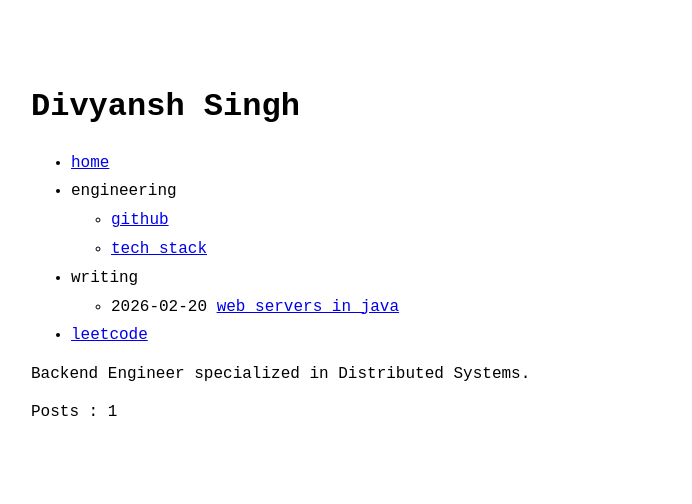
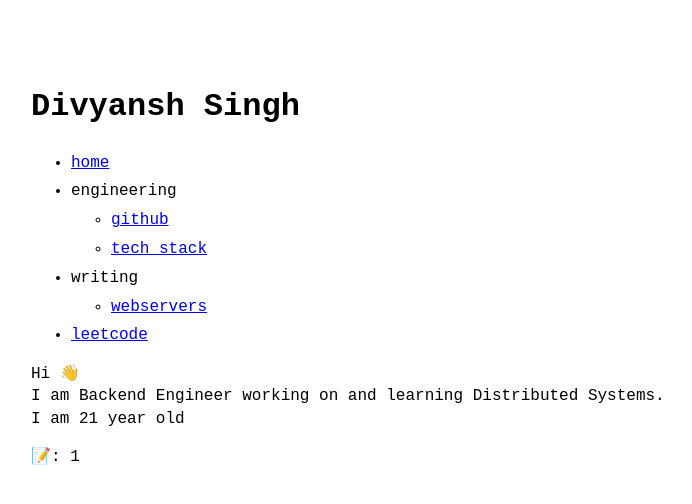
Before and after one commit to dev-kvt/dev-kvt.github.io, a Jekyll site: the page built from index.md, in a window 1280 px wide. Shown: the top 504 px of the page, without its empty margins (289-981 px from the left). Built offline with Jekyll 4.4.1, drawn with Linux system fonts in a browser that asks for light colours.

Commit message:
Fix: renamed post and updated date for UTC compatibility

```diff
--- a/index.md
+++ b/index.md
@@ -1,8 +1,10 @@
 ---
 layout: home
 ---
-
-Backend Engineer specialized in Distributed Systems.
+Hi 👋 <br>
+I am Backend Engineer working on and learning Distributed Systems.
+I am 21 year old
 
 
- Posts : {{ site.posts | size }}
+
+📝: {{ site.posts | size }}
```
Also changed, not shown: _data/menu.yml (+3 -5 lines), webserver.md (added, +67 -0 lines).
